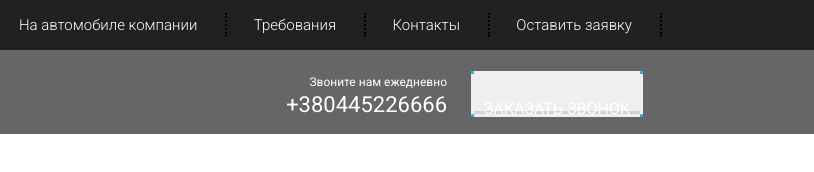
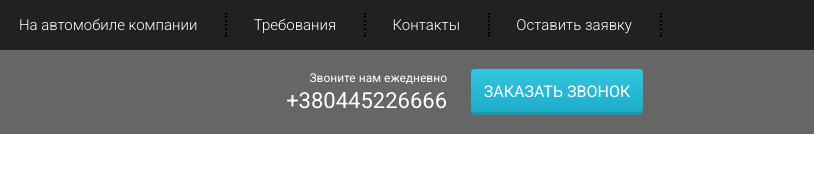
Before and after one commit to mercooler666/bootstrap_lesson, a plain HTML site: page src/index.html in a window 1280 px wide. Shown: the full height of the page, 466-1280 px from the left. Drawn offline with nearby package versions, Linux system fonts and the light colour scheme.

Commit message:
Update style.css
update 1

```diff
--- a/src/css/style.css
+++ b/src/css/style.css
@@ -55,7 +55,7 @@ nav {
 }
 
 .subheader .subheader_call {
-    margin-top: 23px;
+    margin-top: 19px;
     font-size: 12px;
     color: #ffffff;
     text-align: right;
@@ -73,16 +73,15 @@ nav {
     line-height: 12px;
 }
 .subheader .subheader_btn {
-    margin-top: 21px;
+    margin-top: 19px;
     width: 172px;
     height: 46px;
     box-shadow: inset 0 -3px 0 rgba(0, 0, 0, 0.12);
-    border: 3px solid rgba(0, 0, 0, 0.07);
-    border-image: linear-gradient(to top, #1eacc7 0%, #4ce2ff 100px);
-
+    border: none;
+    border-radius: 4px;
+    background-image: linear-gradient(to top, #1eacc7 0%, #4ce2ff 100px);
     color: #ffffff;
     font-style: 14px;
     font-weight: 400;
-    line-height: 68px;
     text-transform: uppercase;
 }
```
